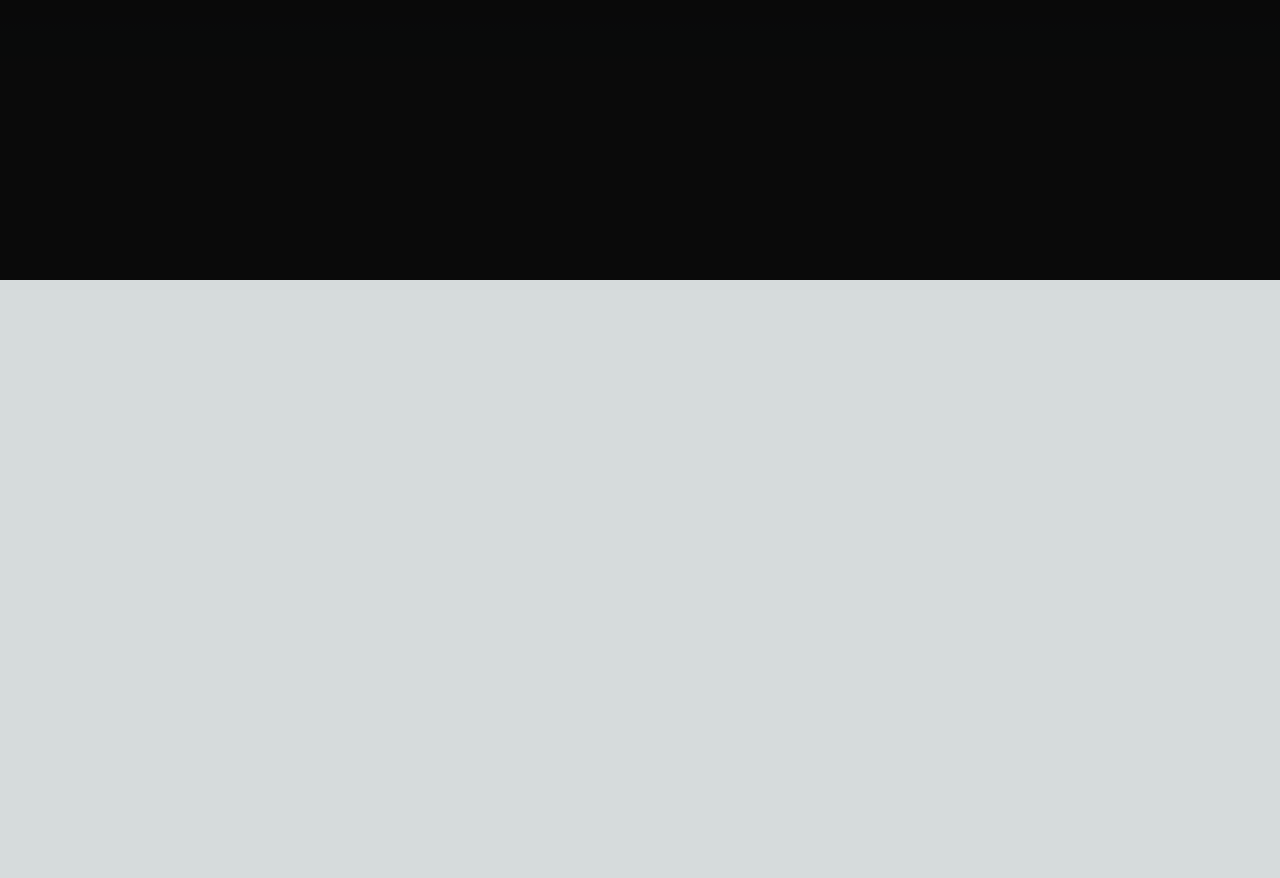
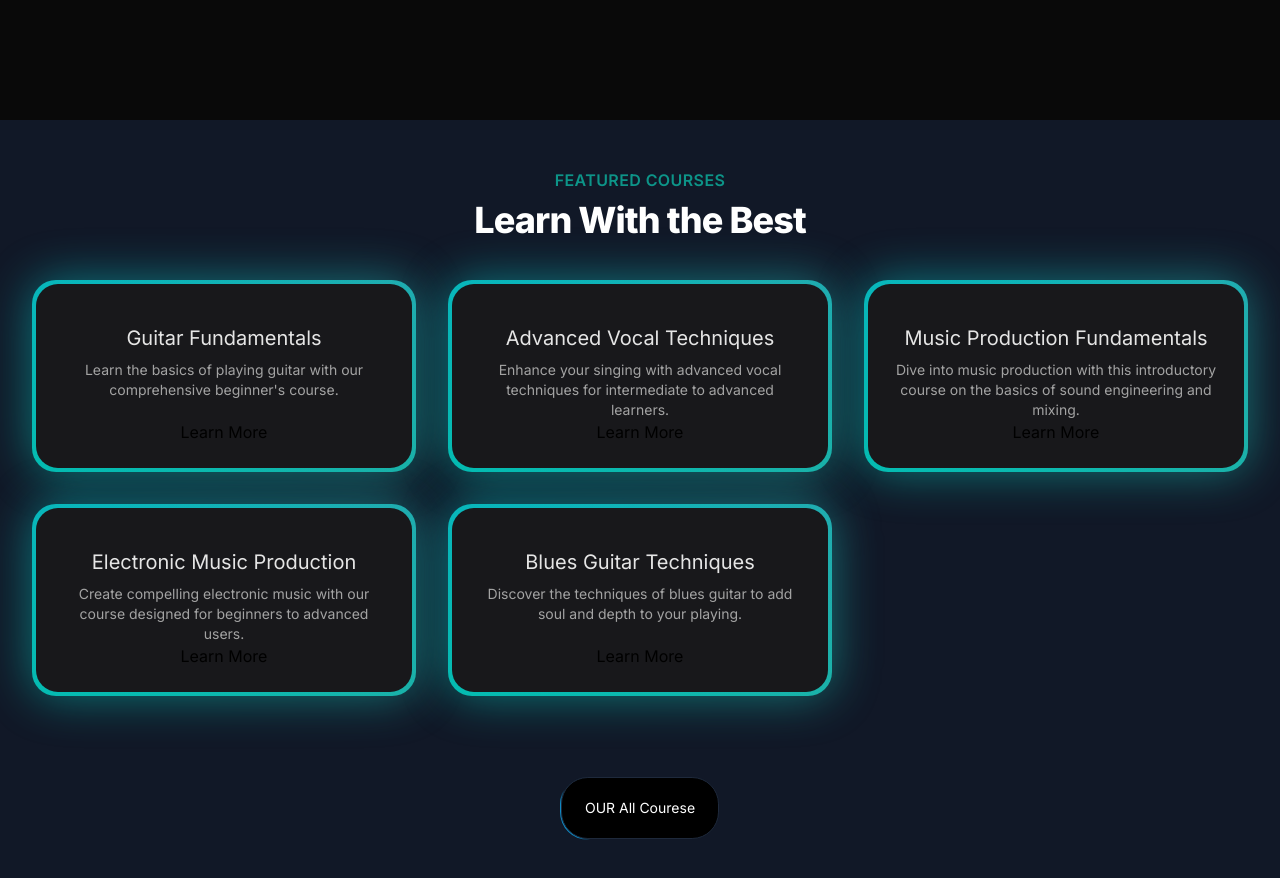
Before and after one commit to Gourav830/MUSICapp, a Next.js app: page / in a window 1280 px wide. Shown: the part 520-1398 px from the top of the page. Before the commit the page ends 800 px from the top, so only its background shows below. Built offline with nearby package versions, Linux system fonts and the light colour scheme.

Commit message:
creating Featured Courses

```diff
--- a/src/app/page.tsx
+++ b/src/app/page.tsx
@@ -1,9 +1,9 @@
 import HeroSection from "@/components/HeroSection";
-
+import FeaturedCourses from "@/components/FeaturedCourses";
 export default function Home() {
   return (
     <main className="min-h-screen bg-black/[0.96] antialiased bg-grid-white/[0.02]">
- <HeroSection />
+ <HeroSection /><FeaturedCourses/>
     </main>
   );
 }
--- /dev/null
+++ b/src/components/FeaturedCourses.tsx
@@ -0,0 +1,65 @@
+"use client";
+import Link from "next/link";
+import courseData from "../data/music_courses.json";
+import { BackgroundGradient } from "./ui/background-gradient";
+import { Button } from "./ui/moving-border";
+
+interface Course {
+  id: number;
+  title: string;
+  slug: string;
+  description: string;
+  price: number;
+  instructor: string;
+  isFeatured: boolean;
+}
+
+function FeaturedCourses() {
+  const featuredCourses = courseData.courses.filter(
+    (course: Course) => course.isFeatured
+  );
+
+  return (
+    <div className="py-12 bg-gray-900">
+      <div>
+        <div className="text-center">
+          <h2 className="text-base text-teal-600 font-semibold tracking-wide uppercase">
+            FEATURED COURSES
+          </h2>
+          <p className="mt-2 text-3xl leading-8 font-extrabold tracking-tight text-white sm:text-4xl">
+            Learn With the Best
+          </p>
+        </div>
+      </div>
+      <div className="mt-10 mx-8">
+        <div className="grid grid-cols-1 sm:grid-cols-2 lg:grid-cols-3 gap-8 justify-center">
+          {featuredCourses.map((course: Course) => (
+            <div key={course.id} className="flex justify-center">
+              <BackgroundGradient className="flex flex-col rounded-[22px] bg-white dark:bg-zinc-900 overflow-hidden h-full max-w-sm">
+                <div className="p-4 sm:p-6 flex flex-col items-center text-center flex-grow">
+                  <p className="text-lg sm:text-xl text-black mt-4 mb-2 dark:text-neutral-200">
+                    {course.title}
+                  </p>
+                  <p className="text-sm text-neutral-600 dark:text-neutral-400 flex-grow">
+                    {course.description}
+                  </p>
+                  <Link href={`/courses/${course.slug}`}>Learn More</Link>
+                </div>
+              </BackgroundGradient>
+            </div>
+          ))}
+        </div>
+      </div>
+      <div className="mt-20 text-center">
+        <Link href={"/courses"}>
+          <Button
+            borderRadius="1.75rem"
+            className="bg-white dark:bg-black text-black dark:text-white border-neutral-200 dark:border-slate-800"
+          >OUR All Courese</Button>
+        </Link>
+      </div>
+    </div>
+  );
+}
+
+export default FeaturedCourses;
--- /dev/null
+++ b/src/components/ui/background-gradient.tsx
@@ -0,0 +1,72 @@
+import { cn } from "@/utils/cn";
+import React from "react";
+import { motion } from "framer-motion";
+
+export const BackgroundGradient = ({
+  children,
+  className,
+  containerClassName,
+  animate = true,
+}: {
+  children?: React.ReactNode;
+  className?: string;
+  containerClassName?: string;
+  animate?: boolean;
+}) => {
+  const variants = {
+    initial: {
+      backgroundPosition: "0 50%",
+    },
+    animate: {
+      backgroundPosition: ["0, 50%", "100% 50%", "0 50%"],
+    },
+  };
+  return (
+    <div className={cn("relative p-[4px] group", containerClassName)}>
+      <motion.div
+        variants={animate ? variants : undefined}
+        initial={animate ? "initial" : undefined}
+        animate={animate ? "animate" : undefined}
+        transition={
+          animate
+            ? {
+                duration: 5,
+                repeat: Infinity,
+                repeatType: "reverse",
+              }
+            : undefined
+        }
+        style={{
+          backgroundSize: animate ? "400% 400%" : undefined,
+        }}
+        className={cn(
+          "absolute inset-0 rounded-3xl z-[1] opacity-60 group-hover:opacity-100 blur-xl  transition duration-500 will-change-transform",
+          " bg-[radial-gradient(circle_farthest-side_at_0_100%,#00ccb1,transparent),radial-gradient(circle_farthest-side_at_100%_0,#7b61ff,transparent),radial-gradient(circle_farthest-side_at_100%_100%,#ffc414,transparent),radial-gradient(circle_farthest-side_at_0_0,#1ca0fb,#141316)]"
+        )}
+      />
+      <motion.div
+        variants={animate ? variants : undefined}
+        initial={animate ? "initial" : undefined}
+        animate={animate ? "animate" : undefined}
+        transition={
+          animate
+            ? {
+                duration: 5,
+                repeat: Infinity,
+                repeatType: "reverse",
+              }
+            : undefined
+        }
+        style={{
+          backgroundSize: animate ? "400% 400%" : undefined,
+        }}
+        className={cn(
+          "absolute inset-0 rounded-3xl z-[1] will-change-transform",
+          "bg-[radial-gradient(circle_farthest-side_at_0_100%,#00ccb1,transparent),radial-gradient(circle_farthest-side_at_100%_0,#7b61ff,transparent),radial-gradient(circle_farthest-side_at_100%_100%,#ffc414,transparent),radial-gradient(circle_farthest-side_at_0_0,#1ca0fb,#141316)]"
+        )}
+      />
+
+      <div className={cn("relative z-10", className)}>{children}</div>
+    </div>
+  );
+};
```
